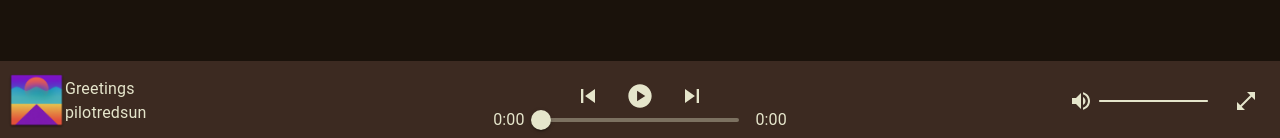
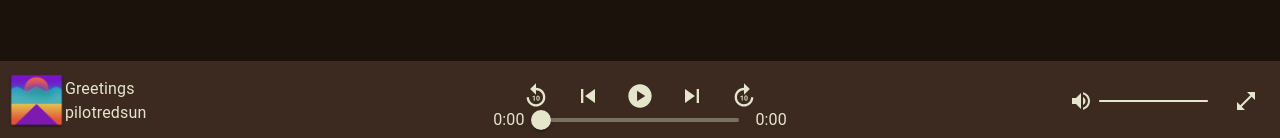
Before and after one commit to Cosmic-Ripples/cosmic-ripples-ui, a React (Create React App) app: page / in a window 1280 px wide. Shown: the part 659-797 px from the top of the page. Built offline with nearby package versions, Linux system fonts and the light colour scheme.

Commit message:
Bringing back Fast Forward and Rewind

```diff
--- a/src/components/player/PlayBackButtons.jsx
+++ b/src/components/player/PlayBackButtons.jsx
@@ -206,4 +206,6 @@ export {
     PauseButton,
     SkipBackButton,
     SkipForwardButton,
+    RewindButton,
+    FastForwardButton
 };
--- a/src/components/player/PlayBar.jsx
+++ b/src/components/player/PlayBar.jsx
@@ -13,7 +13,7 @@ import OpenInFullIcon from '@mui/icons-material/OpenInFull';
 
 import {
     playerButtonStyle,
-    SkipBackButton, PlayOrPauseButton, SkipForwardButton,
+    SkipBackButton, PlayOrPauseButton, SkipForwardButton, RewindButton, FastForwardButton
 } from './PlayBackButtons';
 
 import {
@@ -107,6 +107,8 @@ function CurrentTrackInfo(props) {
  * @param {function} props.playOrPauseAudio callback function to play or
  * pause the audio.
  * @param {boolean} props.paused whether the audio is paused or not.
+ * @param {function} props.skipPlayback callback function that skips the
+ * playback of the current track by a given number of seconds.
  * @returns {JSX.Element} A Stack of playback control buttons.
  */
 function PlayBackControlButtons(props) {
@@ -115,6 +117,7 @@ function PlayBackControlButtons(props) {
         playOrPauseAudio,
         skipBack,
         skipForward,
+        skipPlayback
     } = props;
 
     return (
@@ -129,12 +132,14 @@ function PlayBackControlButtons(props) {
                 borderColor: 'green',
             }}
         >
+            <RewindButton skipPlayback={skipPlayback} />
             <SkipBackButton skipBack={skipBack} />
             <PlayOrPauseButton
                 paused={paused}
                 playOrPauseAudio={playOrPauseAudio}
             />
             <SkipForwardButton skipForward={skipForward} />
+            <FastForwardButton skipPlayback={skipPlayback} />
         </Stack>
     );
 }
@@ -203,6 +208,8 @@ function PlayHead(props) {
  * position of the playhead.
  * @param {number} props.currentTime the current time of the audio player.
  * @param {number} props.duration the duration of the audio player.
+ * @param {function} props.skipPlayback callback function that skips the
+ * playback of the current track by a given number of seconds.
  * @returns {JSX.Element}
  * A vertical Stack of Playback Control Buttons and the PlayHead.
  */
@@ -215,6 +222,7 @@ function PlayBackControls(props) {
         movePlayPosition,
         currentTime,
         duration,
+        skipPlayback
     } = props;
 
     return (
@@ -235,6 +243,7 @@ function PlayBackControls(props) {
                 paused={paused}
                 skipBack={skipBack}
                 skipForward={skipForward}
+                skipPlayback={skipPlayback}
             />
             <PlayHead
                 movePlayPosition={movePlayPosition}
```
